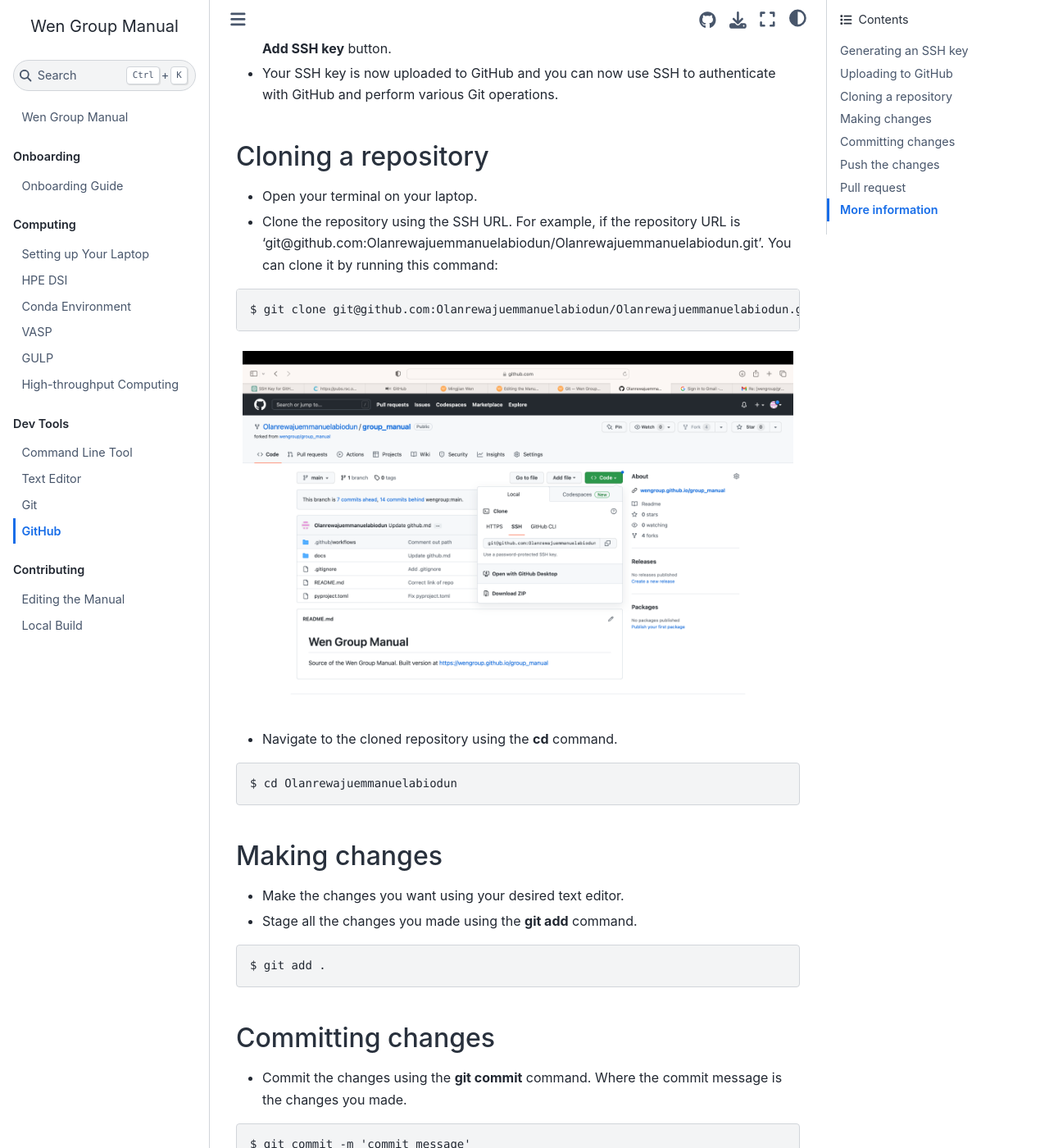
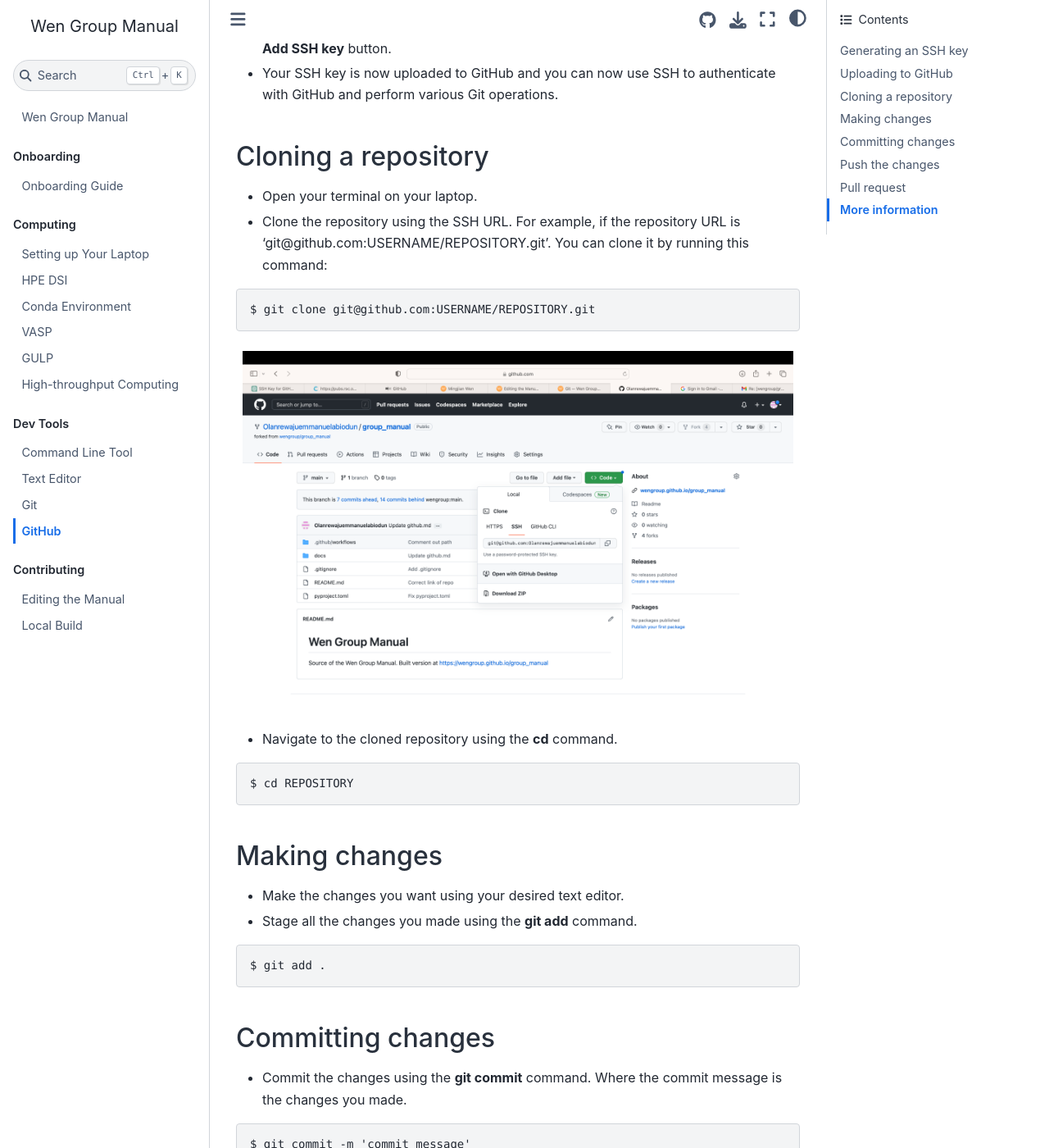
Before and after one commit to wengroup/group_manual, a Jupyter Book: the page built from docs/devtool/github.md, in a window 1280 px wide and 1400 px high, scrolled down 1964 px. Shown: the whole window at 82% size. Built offline with Jupyter Book 1.0.4 settings and Sphinx 7.4.7 and the Sphinx Book theme 1.1.4, drawn with Linux system fonts in a browser that asks for light colours.

Commit message:
Update github.md

````diff
--- a/docs/devtool/github.md
+++ b/docs/devtool/github.md
@@ -28,16 +28,16 @@ $ cat ~/.ssh/id_rsa.pub
 
 ## Cloning a repository
 * Open your terminal on your laptop.
-* Clone the repository using the SSH URL. For example, if the repository URL is 'git@github.com:Olanrewajuemmanuelabiodun/Olanrewajuemmanuelabiodun.git'. You can clone it by running this command:
+* Clone the repository using the SSH URL. For example, if the repository URL is 'git@github.com:USERNAME/REPOSITORY.git'. You can clone it by running this command:
 ```
-$ git clone git@github.com:Olanrewajuemmanuelabiodun/Olanrewajuemmanuelabiodun.git
+$ git clone git@github.com:USERNAME/REPOSITORY.git
 ```
 ```{figure} ../image/SSH.png
 
 ```
 * Navigate to the cloned repository using the **cd** command.
 ```
-$ cd Olanrewajuemmanuelabiodun
+$ cd REPOSITORY
 ```
 ## Making changes
 * Make the changes you want using your desired text editor.
````
